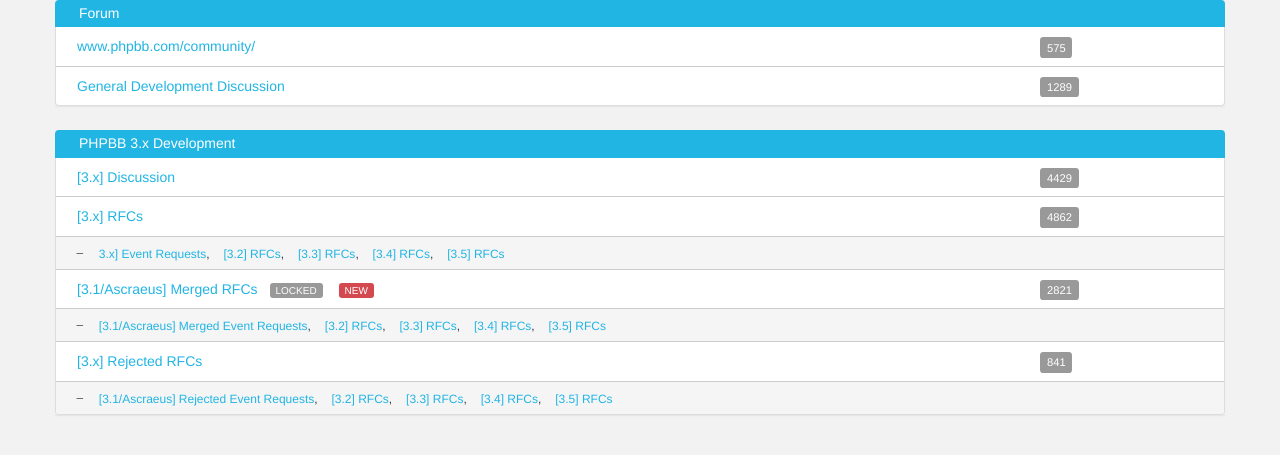
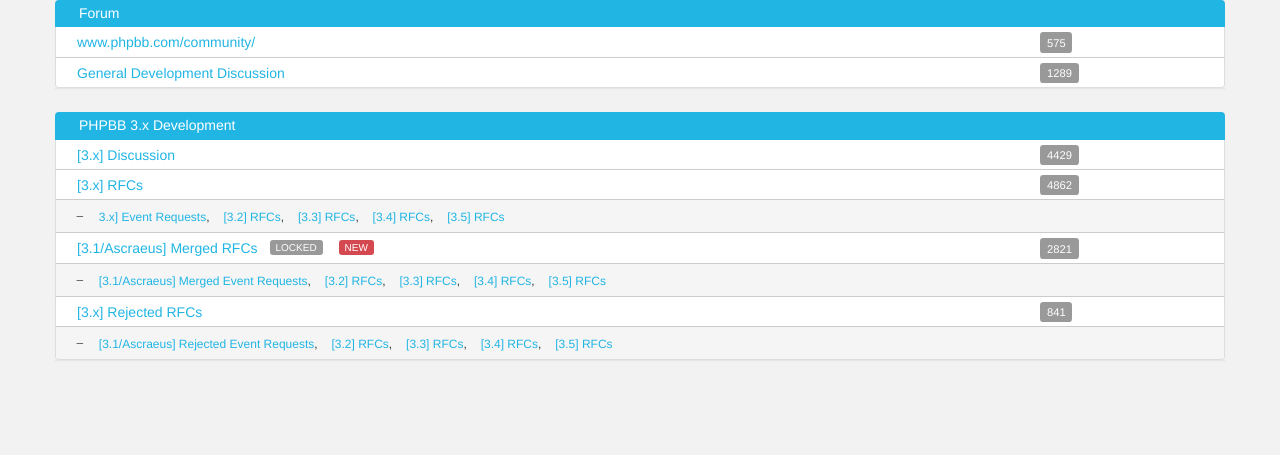
Before and after one commit to hanakin/ProMino, a PHP site: the page made by tests/test_forumlist.php in a window 1280 px wide. Shown: the top 455 px of the page. Run offline with PHP 8.4, Linux system fonts and the light colour scheme; style sheets or scripts are compiled from the project's sources; some libraries are stand-ins or nearby versions; some web fonts are replaced.

Commit message:
Fix spacing of forum row and hover problems for descriptions

```diff
--- a/assets/css/theme.css
+++ b/assets/css/theme.css
@@ -150,12 +150,14 @@
   }
 }
 .forum-row {
-  padding: 6px 6px 8px;
+  padding: 0 6px;
   background: #ffffff;
   border-bottom: 1px solid #cccccc;
 }
 .forum-row hgroup {
-  margin-top: 6px;
+  margin: 0;
+  padding-top: 8px;
+  padding-bottom: 6px;
 }
 .forum-row .h5 {
   margin: 0;
@@ -168,9 +170,6 @@
 }
 .forum-row:hover .label {
   color: #e6e6e6;
-}
-.forum-row:hover .forum-recent > a {
-  color: #333333;
 }
 .forum:last-of-type .forum-row:last-of-type {
   border-bottom: 1px solid #dddddd;
@@ -211,6 +210,11 @@
   margin-left: 12px;
   font-size: 10px;
   text-transform: uppercase;
+}
+@media (min-width: 768px) {
+  .forum-labels {
+    margin-top: -2px;
+  }
 }
 .locked,
 .unread,
@@ -277,7 +281,7 @@
   }
 }
 .forum-recent {
-  padding-top: 4px;
+  margin-top: 5px;
   margin-bottom: 0;
 }
 .forum-recent dfn {
@@ -302,8 +306,6 @@
   top: -15px;
 }
 .forum-sub {
-  position: relative;
-  top: 8px;
   margin-left: -6px;
   margin-right: -6px;
 }
@@ -322,6 +324,9 @@
   content: "";
 }
 @media (min-width: 768px) {
+  .forum-sub {
+    height: 0;
+  }
   .forum-row:last-of-type .forum-sub ul {
     border-bottom-right-radius: 4px;
     border-bottom-left-radius: 4px;
--- a/assets/less/modules/forumlist.less
+++ b/assets/less/modules/forumlist.less
@@ -22,9 +22,11 @@
 @media (min-width: @screen-tablet) { .forum-name { .border-top-radius(4px); } }
 .forum-row {
 	// Structure
-	padding: @padding-base-vertical @padding-base-vertical @padding-base-vertical+2;
+	padding: 0 @padding-base-vertical;
 	hgroup {
-		margin-top: 6px;
+		margin: 0;
+		padding-top: @padding-base-vertical+2;
+		padding-bottom: @padding-base-vertical;
 	}
 	.h5 { margin: 0; }
 	&:last-of-type { border-bottom: none; }
@@ -35,8 +37,6 @@
 		background: @white-dark;
 		// cursor: pointer;
 		.label { color: @white-dark; }
-		.forum-recent > a { color: @black; }
-
 	}
 }
 .forum:last-of-type .forum-row:last-of-type { border-bottom: 1px solid @panel-border; }
@@ -68,6 +68,7 @@
 	font-size: 10px;
 	text-transform: uppercase;
 }
+@media (min-width: @screen-tablet) { .forum-labels { margin-top: -2px; } }
 // forum-label variants
 .locked,
 .unread,
@@ -121,7 +122,7 @@
 }
 
 .forum-recent {
-	padding-top: 4px;
+	margin-top: 5px;
 	margin-bottom: 0;
 	dfn { .hide-text(); }
 	> a {
@@ -135,8 +136,6 @@
 }
 
 .forum-sub {
-	position: relative;
-	top: @padding-base-vertical+2;
 	margin-left: -@padding-base-vertical;
 	margin-right: -@padding-base-vertical;
 	ul {
@@ -152,7 +151,10 @@
 		}
 	}
 }
-@media (min-width: @screen-tablet) { .forum-row:last-of-type .forum-sub ul { .border-bottom-radius(@border-radius-base); } }
+@media (min-width: @screen-tablet) {
+	.forum-sub { height: 0; }
+	.forum-row:last-of-type .forum-sub ul { .border-bottom-radius(@border-radius-base); }
+}
 
 @media (min-width: @screen-desktop) {
 	.forum-recent:hover .popover { display: block; }
```
